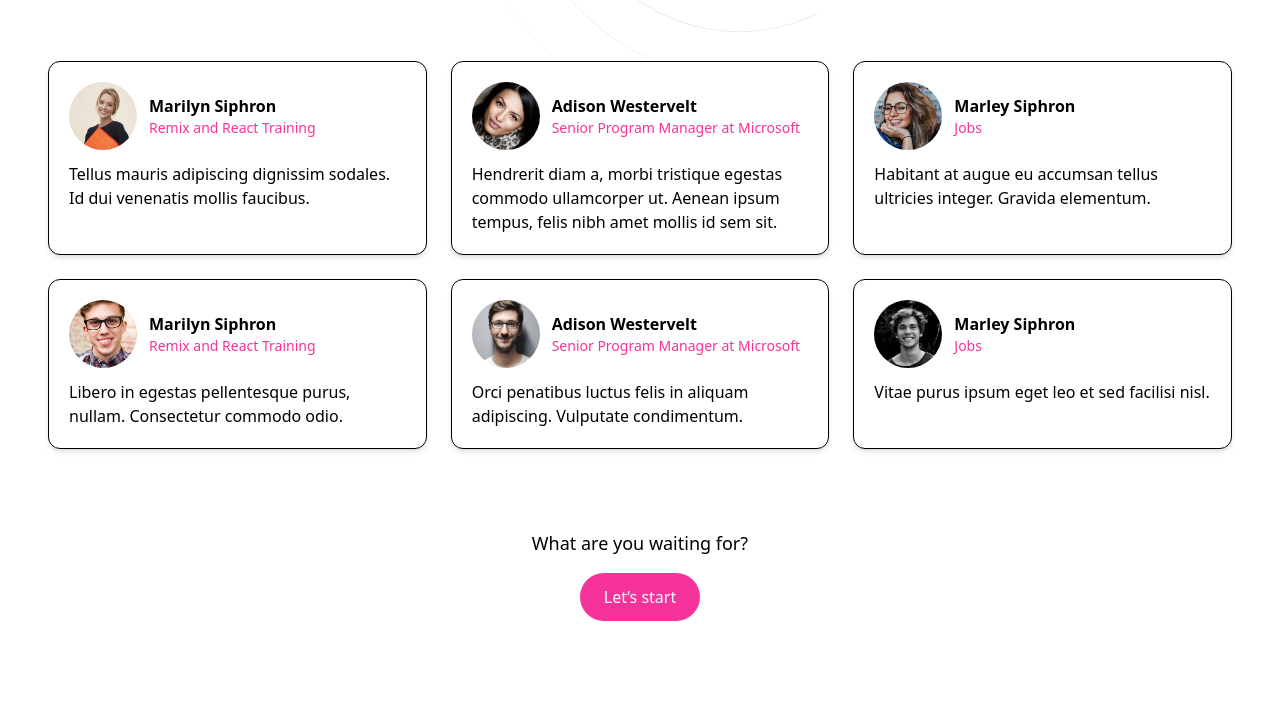
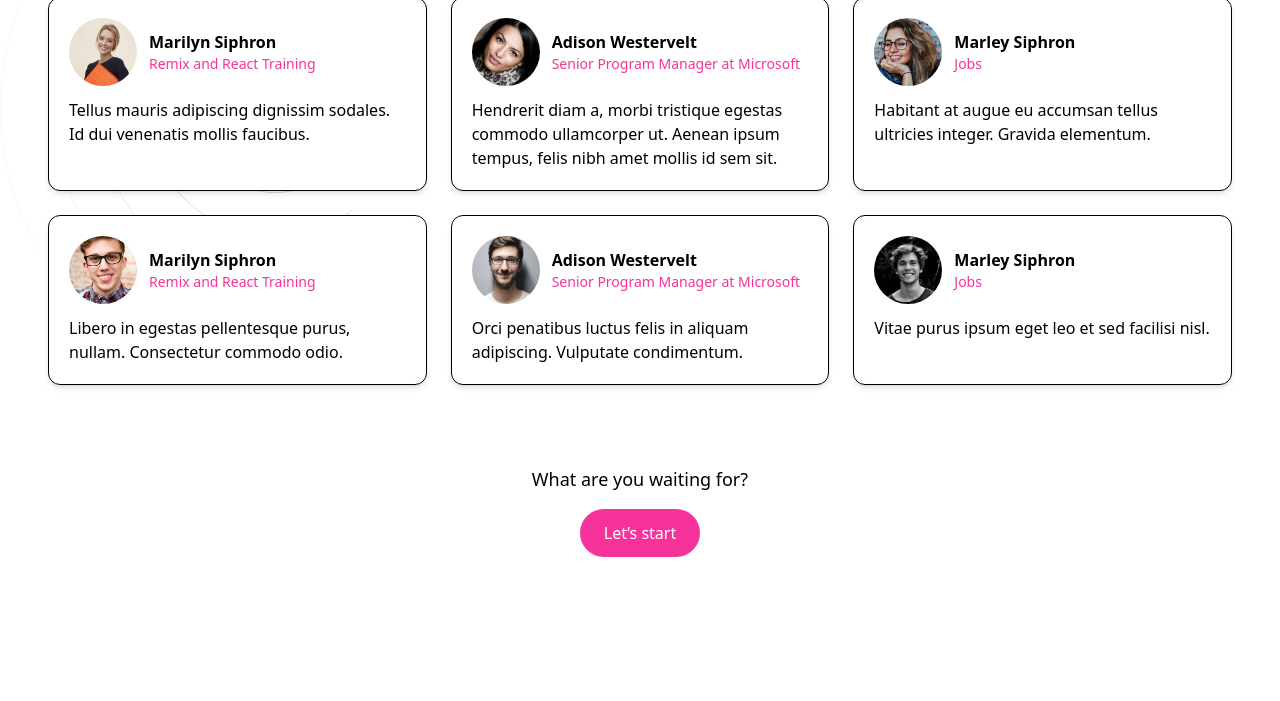
Before and after one commit to Javier0311/responsive-tailwind-website, a plain HTML site: page index.html in a window 1280 px wide. Shown: the part 259-960 px from the top of the page. After the commit the page ends 896 px from the top, so only its background shows below. Drawn offline with nearby package versions, Linux system fonts and the light colour scheme; a web font is replaced by a local one.

Commit message:
final commit

```diff
--- a/index.html
+++ b/index.html
@@ -32,10 +32,9 @@
     <!-- Start -->
     <main>
         <div class="max-w-7xl mx-auto px-6 lg:px-12 py-20 h-full w-full
-        bg-top bg-no-repeat bg-mobile sm:bg-tablet lg:bg-desktop "
-        style="background-image: url(images/background-desktop.png) url(images/background-tablet.png)  url(images/background-mobile.png)">
+        bg-top mg:bg-right lg:bg-left sm:bg-ml- bg-no-repeat bg-mobile sm:pt-4  sm:bg-[url('/images/background-tablet.png')] lg:bg-[url('/images/background-desktop.png')]"
+        style="background-image: url(images/background-mobile.png)">
 
-            <!-- PRINCIPAL GRID -->
             <div class="grid grid-cols-1 lg:grid-cols-2 gap-10">
                 <div class="space-y-4">
                 <h2 class="text-5xl font-light text-gray-800 leading-tight  md:font-semibold ">
@@ -64,7 +63,7 @@
             </div>
 
             <!-- CARDS DIV -->
-            <div class="grid grid-cols-1 lg:grid-cols-3 sm:grid-cols-2 gap-6 mt-16 bg-gradient-to-b">
+            <div class="grid grid-cols-1 lg:grid-cols-3 sm:grid-cols-2 gap-6 mt-16 ">
 
             <!-- CARD 1 -->
             <div class="bg-white shadow-md rounded-xl p-5 border hidden lg:block">
```
